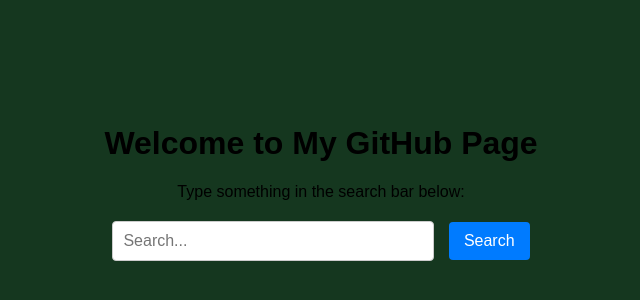
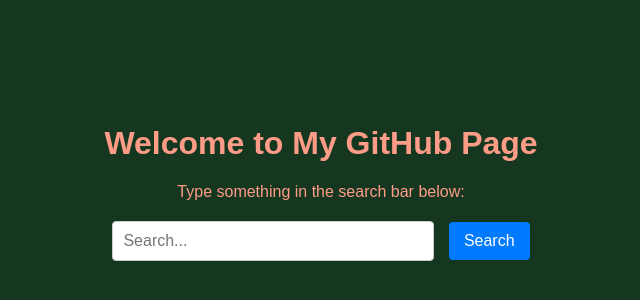
Before and after one commit to miaomiaoyu/rotten-boxd, a plain HTML site: page index.html in a window 1280 px wide. Shown: the part 218-518 px from the top of the page, without its empty margins (319-959 px from the left). Drawn offline with Linux system fonts and the light colour scheme.

Commit message:
Updated index.html

```diff
--- a/index.html
+++ b/index.html
@@ -3,7 +3,7 @@
 <head>
     <meta charset="UTF-8">
     <meta name="viewport" content="width=device-width, initial-scale=1.0">
-    <title>Simple GitHub Page with Search Bar</title>
+    <title>Rotten-Boxd</title>
     <style>
         body {
             font-family: Arial, sans-serif;
@@ -13,6 +13,7 @@
             justify-content: center;
             align-items: center;
             height: 100vh;
+            color: #ff9c87;
             background-color: #15371f;
         }
         .container {
```
